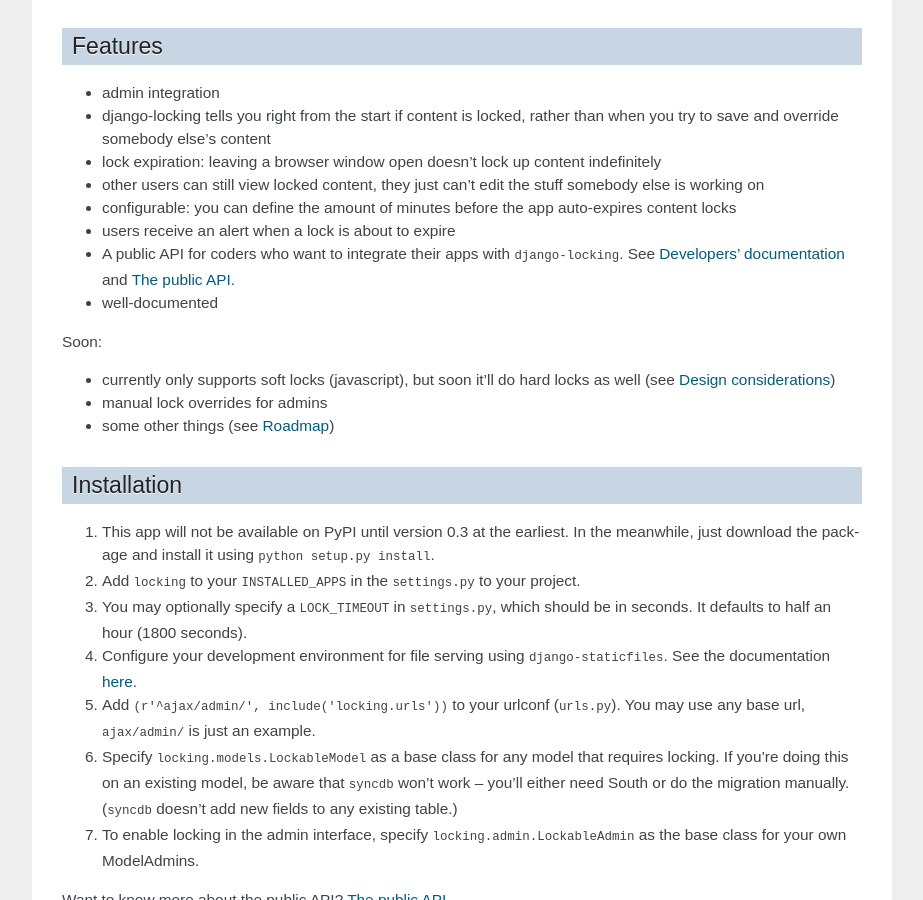
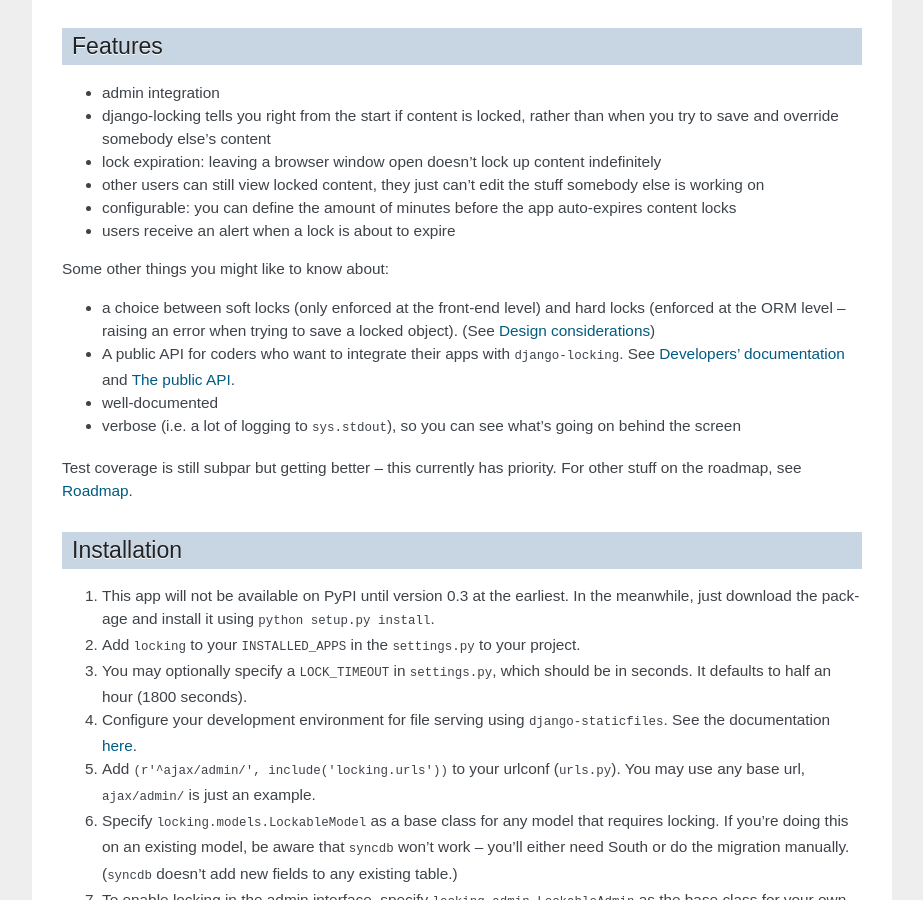
Before and after one commit to debrouwere/django-locking, a Sphinx documentation site: the page built from docs/index.rst, in a window 1280 px wide and 900 px high, scrolled down 1581 px. Shown: the whole window, without its empty margins (198-1121 px from the left). Built offline with Sphinx 7.4.7, drawn with Linux system fonts in a browser that asks for light colours.

Commit message:
Updated some outdated info in the docs.

```diff
--- a/docs/index.rst
+++ b/docs/index.rst
@@ -44,18 +44,17 @@
 * other users can still view locked content, they just can't edit the stuff somebody else is working on
 * configurable: you can define the amount of minutes before the app auto-expires content locks
 * users receive an alert when a lock is about to expire
+
+Some other things you might like to know about:
+
+* a choice between soft locks (only enforced at the front-end level) and hard locks (enforced at the ORM level -- raising an error when trying to save a locked object). (See :doc:`design`)
 * A public API for coders who want to integrate their apps with ``django-locking``. See :doc:`developers` and :doc:`api`.
 * well-documented
+* verbose (i.e. a lot of logging to ``sys.stdout``), so you can see what's going on behind the screen
 
-Soon:
-
-* currently only supports soft locks (javascript), but soon it'll do hard locks as well (see :doc:`design`)
-* manual lock overrides for admins
-* some other things (see :doc:`ponies`)
+Test coverage is still subpar but getting better -- this currently has priority. For other stuff on the roadmap, see :doc:`ponies`.
 
 .. django-locking is carefully unit-tested (X% code coverage with over Y tests that span more than Z lines of code). Developers expanding on the code or debugging will appreciate that most of its functionality is log-enabled, so you can see what's going on behind the screen.
-
-.. Additionally, it has a public API, is carefully unit-tested and is log-enabled so you can see what's going on behind the screen.
 
 Installation
 ------------
```
